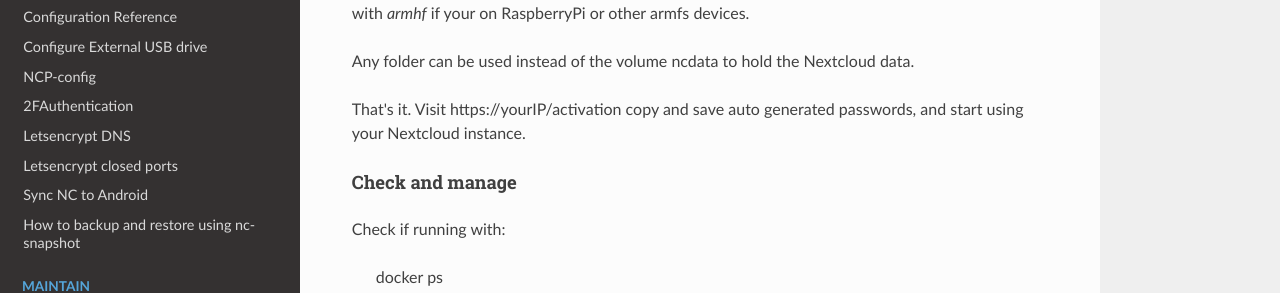
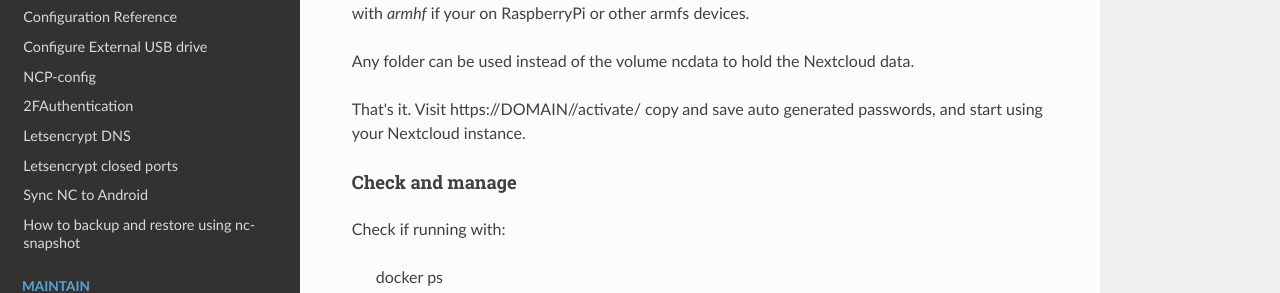
Before and after one commit to Pant/nextcloudpi-readthedocs, an MkDocs documentation site: the page built from docs/Getting-Started/How-to-get-started-with-NCP-docker.md, in a window 1280 px wide and 900 px high, scrolled down 323 px. Shown: the part 158-451 px from the top of the window. Built offline with MkDocs 1.6.1, drawn with Linux system fonts in a browser that asks for light colours; nearby versions of some CDN libraries; old or Windows-style settings are respelled for this version of MkDocs; part of the change alters nothing that is shown.

Commit message:
Update How-to-get-started-with-NCP-docker.md
wrong /activate/ link.

```diff
--- a/docs/Getting-Started/How-to-get-started-with-NCP-docker.md
+++ b/docs/Getting-Started/How-to-get-started-with-NCP-docker.md
@@ -11,7 +11,7 @@ DOMAIN should be your trusted domain: the URL or IP that will be used to access.
 
 Any folder can be used instead of the volume ncdata to hold the Nextcloud data.
 
-That's it. Visit https://yourIP/activation copy and save auto generated passwords, and start using your Nextcloud instance.
+That's it. Visit https://DOMAIN//activate/ copy and save auto generated passwords, and start using your Nextcloud instance.
 
 #### Check and manage
 
```
